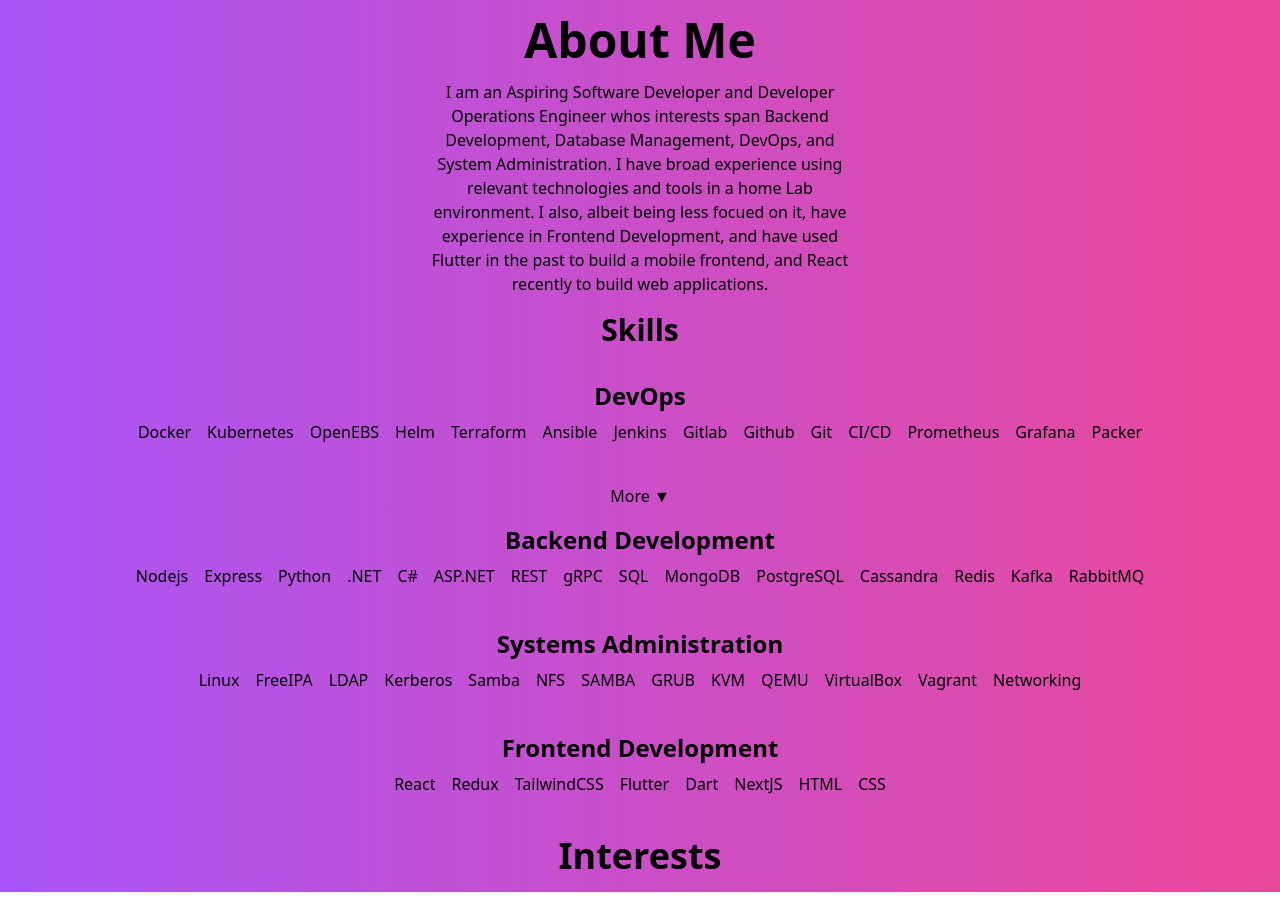
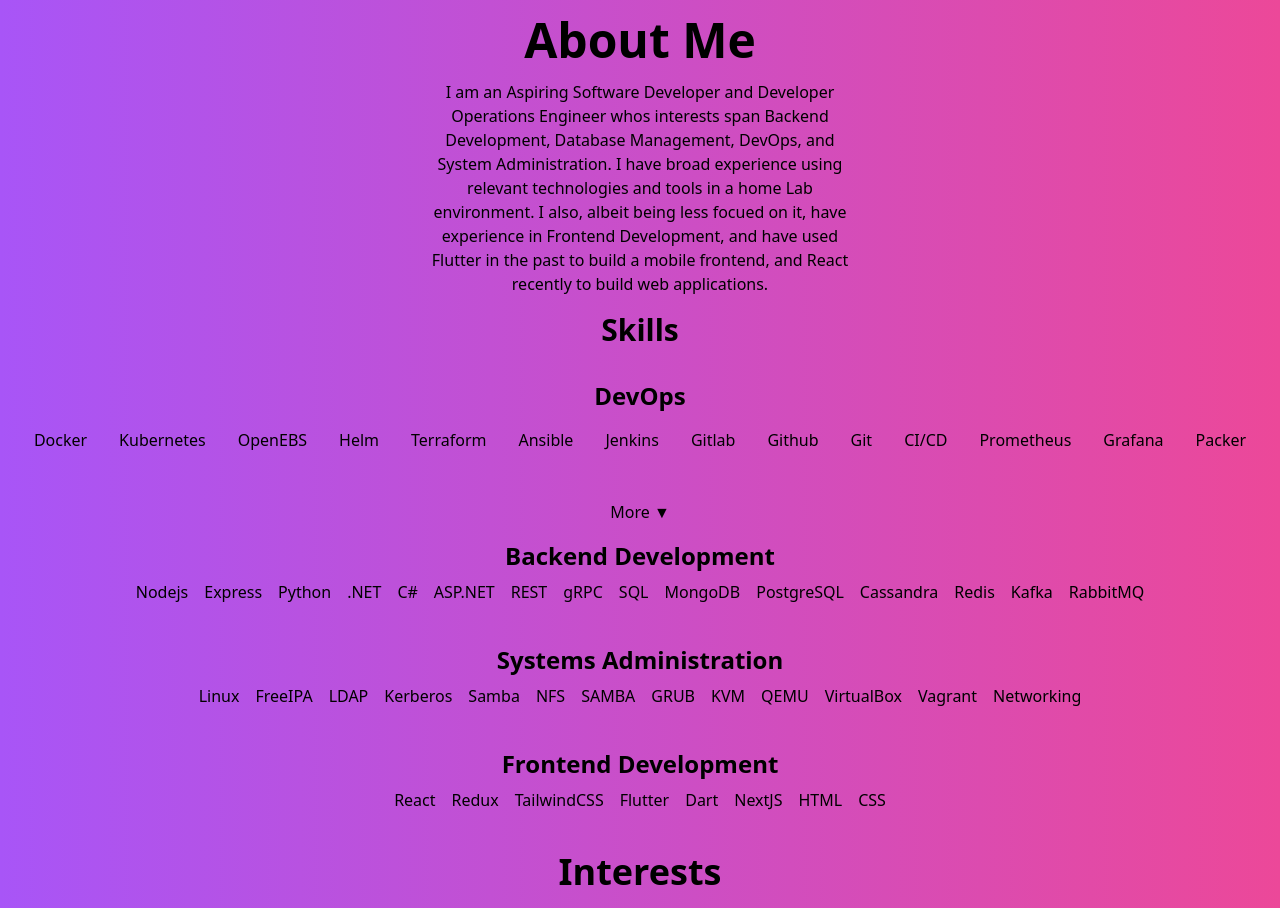
Before and after one commit to PranoSA/New-Portfolio-Site, a Next.js app: page /about in a window 1280 px wide. Built offline with nearby package versions, Linux system fonts and the light colour scheme.

Commit message:
Hover Over

```diff
--- a/src/app/about/page.tsx
+++ b/src/app/about/page.tsx
@@ -166,7 +166,10 @@
         >
           {DevOpsSkills.map((skill) => (
             <div onClick={() => setSelectedDevOpsSkill(skill)}>
-              <p className="p-2" title="Hover Over Text">
+              <p
+                className="p-2 m-2 hover:text-bold hover:text-xl hover:bg-gray-200"
+                title="Hover Over Text"
+              >
                 {skill}
               </p>
             </div>
```
